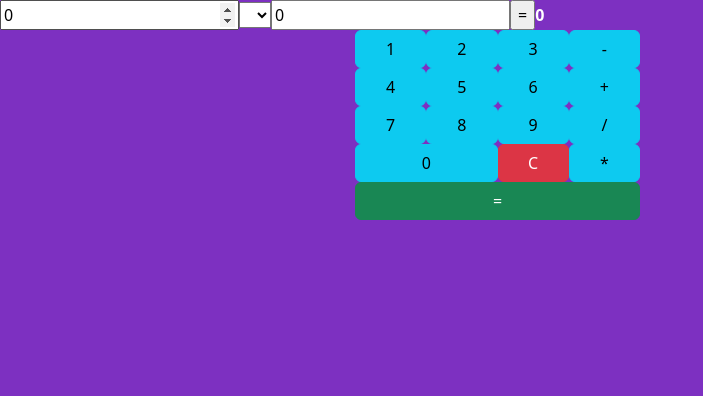
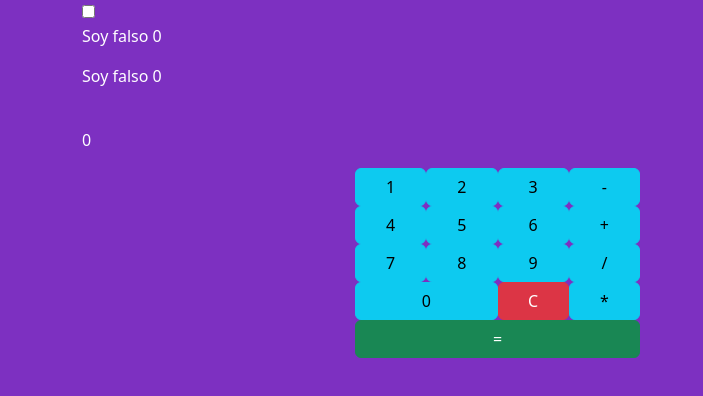
Before and after one commit to EzequielOggioni/CuasiCalculadora, an Angular app: page / in a window 1280 px wide. Shown: the top 396 px of the page, without its empty margins (0-703 px from the left). Built offline with nearby package versions, Linux system fonts and the light colour scheme.

Commit message:
Directiva estructural IF

```diff
--- a/src/app/calculadora/calculadora.component.html
+++ b/src/app/calculadora/calculadora.component.html
@@ -1,3 +1,19 @@
+<div class="container container-fluid ">
+    <div>
+        <input type="checkbox" [(ngModel)]="this.mostrarDetalle" text="MOstrar detalle">
+    </div>
+    <!-- muestra el  ng-template #soloValor1 si mostrarDetalle es verdadero -->
+    <!-- sino muestra ng-template #soloValor2 -->
+    <!-- El contenido nunca lo mostrará !!! -->
+    <div *ngIf="this.mostrarDetalle then soloValor1;else soloValor2">
+
+    </div>
+    <!-- muestra el contenido si mostrarDetalle es verdadero -->
+    <!-- sino muestra ng-template #soloValor2 -->
+    <div *ngIf="this.mostrarDetalle;else soloValor2">
+
+        <!-- muestra el contenido si mostrarDetalle es verdadero -->
+        <!-- <div *ngIf="this.mostrarDetalle"> -->
         <input type="number" [(ngModel)]="this.sumadora.numero1">
 
         <select [(ngModel)]="this.sumadora.operacion">
@@ -8,65 +24,87 @@
         </select>
         <input type="number" [(ngModel)]="this.sumadora.numero2">
         <input type="button" (click)="this.sumadora.calcular()" value="=">
+
         <b>{{this.sumadora.resultado}}</b>
-
-<div class="container container-fluid text-center">
+    </div>
+    <br>
+    <!-- <ng-template #soloValor2> -->
+    <div>
+        <p> {{this.sumadora.numero2}} </p>
+    </div>
+    <!-- </ng-template> -->
+    <div class="text-center">
         <div class="row">
             <div class=" col-xs-6 col-sm-6  col-md-3 offset-md-3 ">
                 <div class="container">
 
                     <div class="row">
                         <div class="col-3">
-                        <input type="button" class="btn completo btn-info" value="1" (click)="this.sumadora.concatenar(1)">
+                            <input type="button" class="btn completo btn-info" value="1"
+                                (click)="this.sumadora.concatenar(1)">
                         </div>
                         <div class="col-3">
-                        <input type="button" class="btn completo btn-info" value="2" (click)="this.sumadora.concatenar(2)">
+                            <input type="button" class="btn completo btn-info" value="2"
+                                (click)="this.sumadora.concatenar(2)">
                         </div>
                         <div class="col-3">
-                        <input type="button" class="btn completo btn-info" value="3" (click)="this.sumadora.concatenar(3)">
+                            <input type="button" class="btn completo btn-info" value="3"
+                                (click)="this.sumadora.concatenar(3)">
                         </div>
                         <div class="col-3">
-                        <input type="button" class="btn completo btn-info" value="-" (click)="this.sumadora.realizarOperacion(2)">
+                            <input type="button" class="btn completo btn-info" value="-"
+                                (click)="this.sumadora.realizarOperacion(2)">
                         </div>
                         <div class="col-3">
-                        <input type="button" class="btn completo btn-info" value="4" (click)="this.sumadora.concatenar(4)">
+                            <input type="button" class="btn completo btn-info" value="4"
+                                (click)="this.sumadora.concatenar(4)">
                         </div>
                         <div class="col-3">
-                        <input type="button" class="btn completo btn-info" value="5" (click)="this.sumadora.concatenar(5)">
+                            <input type="button" class="btn completo btn-info" value="5"
+                                (click)="this.sumadora.concatenar(5)">
                         </div>
                         <div class="col-3">
-                        <input type="button" class="btn completo btn-info" value="6" (click)="this.sumadora.concatenar(6)">
+                            <input type="button" class="btn completo btn-info" value="6"
+                                (click)="this.sumadora.concatenar(6)">
                         </div>
                         <div class="col-3">
-                        <input type="button" class="btn completo btn-info" value="+" (click)="this.sumadora.realizarOperacion(1)">
+                            <input type="button" class="btn completo btn-info" value="+"
+                                (click)="this.sumadora.realizarOperacion(1)">
                         </div>
                         <div class="col-3">
-                        <input type="button" class="btn completo btn-info" value="7" (click)="this.sumadora.concatenar(7)">
+                            <input type="button" class="btn completo btn-info" value="7"
+                                (click)="this.sumadora.concatenar(7)">
                         </div>
                         <div class="col-3">
-                        <input type="button" class="btn completo btn-info" value="8" (click)="this.sumadora.concatenar(8)">
+                            <input type="button" class="btn completo btn-info" value="8"
+                                (click)="this.sumadora.concatenar(8)">
                         </div>
                         <div class="col-3">
-                        <input type="button" class="btn completo btn-info" value="9" (click)="this.sumadora.concatenar(9)">
+                            <input type="button" class="btn completo btn-info" value="9"
+                                (click)="this.sumadora.concatenar(9)">
                         </div>
                         <div class="col-3">
-                        <input type="button" class="btn completo btn-info" value="/" (click)="this.sumadora.realizarOperacion(3)">
+                            <input type="button" class="btn completo btn-info" value="/"
+                                (click)="this.sumadora.realizarOperacion(3)">
                         </div>
                         <div class="col-6">
                             <input type="button" class="btn completo btn-info" value="0"
                                 (click)="this.sumadora.concatenar(0)">
                         </div>
                         <div class="col-3">
-                        <input type="button" class="btn completo btn-danger" value="C" (click)="this.sumadora.limpiar()">
+                            <input type="button" class="btn completo btn-danger" value="C"
+                                (click)="this.sumadora.limpiar()">
                         </div>
 
 
 
                         <div class="col-3">
-                        <input type="button" class="btn completo btn-info" value="*" (click)="this.sumadora.realizarOperacion(4)">
+                            <input type="button" class="btn completo btn-info" value="*"
+                                (click)="this.sumadora.realizarOperacion(4)">
                         </div>
                         <div class="col-12">
-                        <input type="button" class="btn completo btn-success" value="=" (click)="this.sumadora.calcular()">
+                            <input type="button" class="btn completo btn-success" value="="
+                                (click)="this.sumadora.calcular()">
                         </div>
                     </div>
                 </div>
@@ -74,3 +112,16 @@
             </div>
         </div>
     </div>
+</div>
+
+
+<ng-template #soloValor1>
+    <div>
+        <p> Soy verdadero {{this.sumadora.numero2}} </p>
+    </div>
+</ng-template>
+<ng-template #soloValor2>
+    <div>
+        <p>Soy falso {{this.sumadora.numero2}} </p>
+    </div>
+</ng-template>
--- a/src/app/calculadora/calculadora.component.ts
+++ b/src/app/calculadora/calculadora.component.ts
@@ -1,3 +1,4 @@
+import { CommonModule } from '@angular/common';
 import { Component } from '@angular/core';
 import { FormsModule } from '@angular/forms';
 import { Sumadora } from '../sumadora';
@@ -5,12 +6,13 @@ import { Sumadora } from '../sumadora';
 @Component({
   selector: 'app-calculadora',
   standalone: true,
-  imports: [FormsModule],
+  imports: [FormsModule, CommonModule],
   templateUrl: './calculadora.component.html',
   styleUrl: './calculadora.component.css'
 })
 export class CalculadoraComponent {
   sumadora:Sumadora;
+  public mostrarDetalle:boolean = false;
   /**
    *
    */
```
Lines whose indentation alone changed are shown as unchanged.
